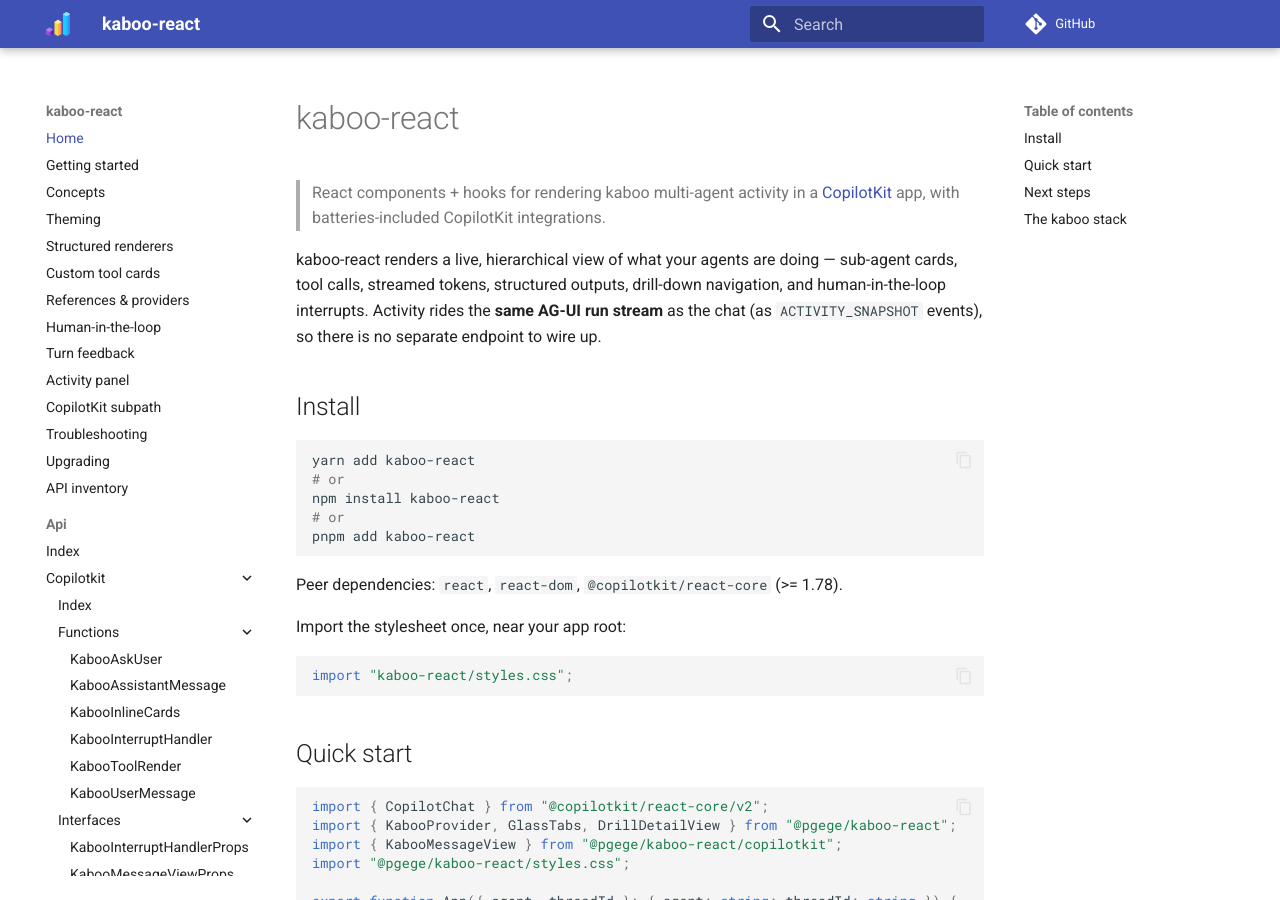
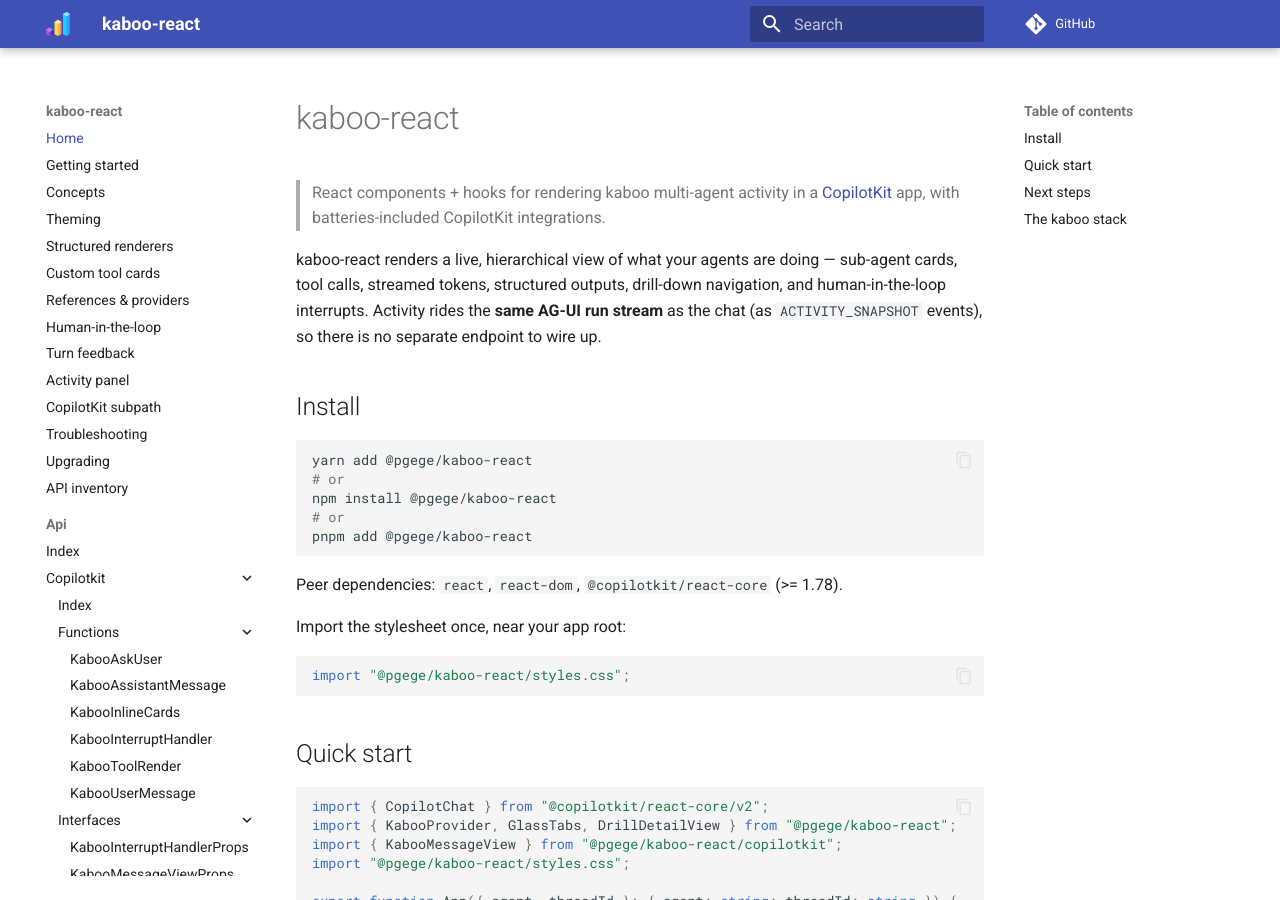
Before and after one commit to gl-pgege/kaboo-react, an MkDocs documentation site: the page built from docs/index.md, in a window 1280 px wide and 900 px high. Built offline with MkDocs 1.6.1 and Material for MkDocs 9.7.7, drawn with Linux system fonts in a browser that asks for light colours; comment, search, counter and statistics services are not loaded.

Commit message:
docs: install and import @pgege/kaboo-react, not the unscoped name
The docs index, troubleshooting and the minimal example told readers to install kaboo-react and import kaboo-react/styles.css; that package does not exist on npm.

````diff
--- a/docs/index.md
+++ b/docs/index.md
@@ -13,11 +13,11 @@ endpoint to wire up.
 ## Install
 
 ```bash
-yarn add kaboo-react
+yarn add @pgege/kaboo-react
 # or
-npm install kaboo-react
+npm install @pgege/kaboo-react
 # or
-pnpm add kaboo-react
+pnpm add @pgege/kaboo-react
 ```
 
 Peer dependencies: `react`, `react-dom`, `@copilotkit/react-core` (>= 1.78).
@@ -25,7 +25,7 @@ Peer dependencies: `react`, `react-dom`, `@copilotkit/react-core` (>= 1.78).
 Import the stylesheet once, near your app root:
 
 ```ts
-import "kaboo-react/styles.css";
+import "@pgege/kaboo-react/styles.css";
 ```
 
 ## Quick start
````
Also changed, not shown: AGENTS.md (+1 -1 lines), docs/troubleshooting.md (+1 -1 lines), examples/minimal/README.md (+1 -1 lines), llms-full.txt (+5 -5 lines).
